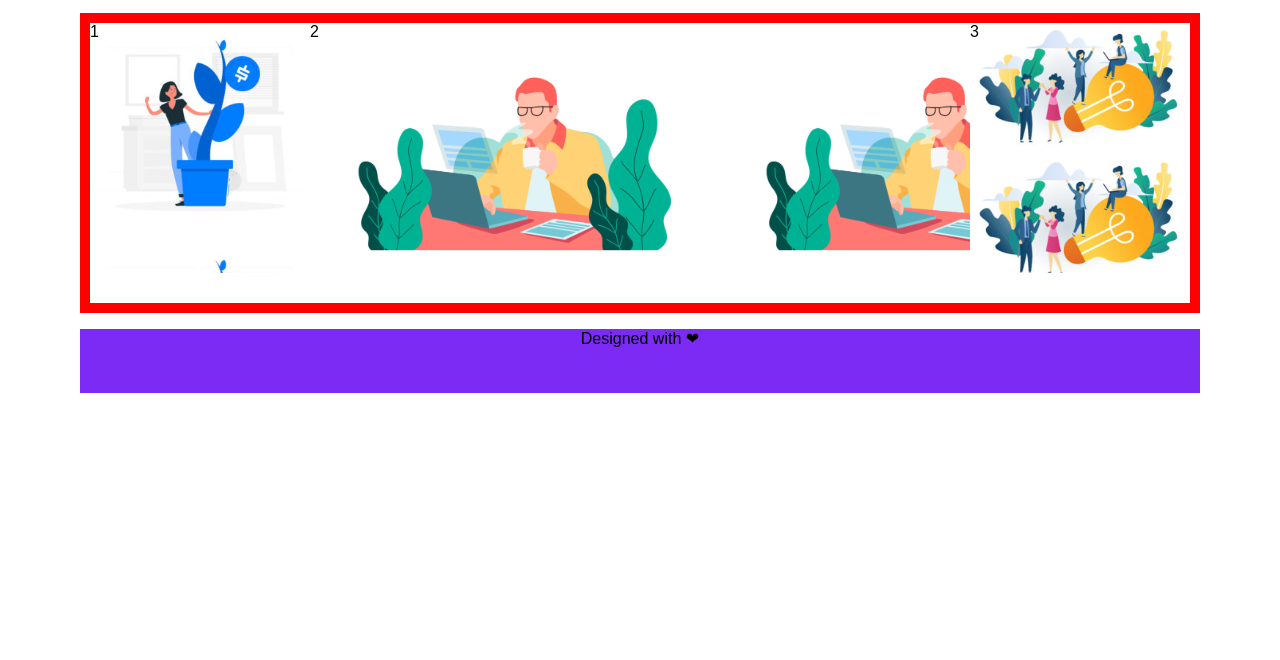
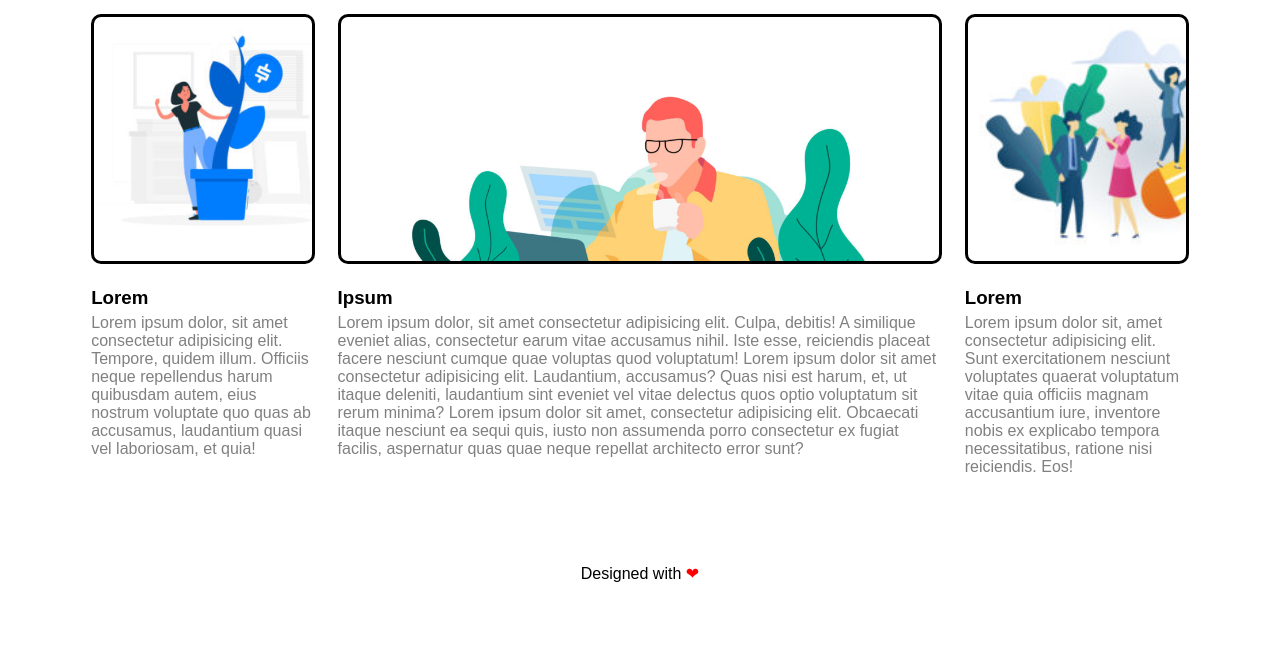
Before and after one commit to Martino888/htmlcss-wp, a plain HTML site: page index.html in a window 1280 px wide. Shown: the part 715-1375 px from the top of the page. Before the commit the page ends 1140 px from the top, so only its background shows below. Drawn offline with Linux system fonts and the light colour scheme.

```diff
--- a/css/style.css
+++ b/css/style.css
@@ -17,7 +17,8 @@
 }
 
 .logo{
-    height: 100px;
+    height: 70px;
+    margin: 10px;
 }
 
 ul{
@@ -37,7 +38,7 @@
 }
 
 .banner{
-    background-image: url(../img/banner.jpg);
+    background-image: url(../img/banner.jpg);opacity: ;
     height: 27rem;
     margin-bottom: 2em;
     border-radius: 5px;
@@ -45,10 +46,12 @@
     color: white;
     background-position: center;
     background-size: initial;
+    background-color: black;
 }
 
 .text{
-    position: relative;top: 18rem;left: 3rem;
+    padding-top: 18rem;
+    padding-left: 3rem;
 }
 
 .gray{
@@ -61,9 +64,9 @@
 
 .container .clearfix{
     max-width: auto;
-    height: 300px;
+    height: auto;
     margin: 0;
-    border: 10px solid red;
+
 }
 
 .clearfix:after {
@@ -72,34 +75,70 @@
     clear: both;
 }
 
+.boxtext{
+float: left;
+margin: 1%;
+background-size: cover;
+}
+
 .box{
     float: left;
+    border-radius: 10px;
+    border: solid black;
+    margin: 1%;
 }
 .box1{
     width: 20%;
     height: 250px;
     background-image: url(../img/img-1.jpg);
-    background-size: contain;
+    background-size: cover;
 }
 
 .box2{
-    width: 60%;
+    width: 54%;
     height: 250px;
     background-image: url(../img/banner-2.jpg);
-    background-size: contain;
-    background;
+    background-size: cover;
+
 }
 
 .box3 {
     width: 20%;
     height: 250px;
     background-image: url(../img/img-3.jpg);
-    background-size: contain;
+    background-size: cover;
+}
+
+.box4{
+    width: 20%;
+    height: 250px;
+}
+
+.box5{
+    width: 54%;
+    height: 250px;
+}
+
+h3{
+    margin-bottom: 5px;
+    color: black;
+}
+.colortext{
+    color: gray;
+}
+.heart{
+    color: red;
 }
 
 .footerx{
-    background-color:  rgb(124, 43, 244);
+
     width: 100%;
     height: 4em;margin-top: 1em;
     text-align:center ;
 }
+@media (max-width:768px) {
+    .boxtext{
+        width:130%;
+    }
+
+}
--- a/index.html
+++ b/index.html
@@ -50,15 +50,40 @@
 <!--main-->
     <main>
         <div class= "container clearfix">
-            <div class="box1 box">1</div>
-            <div class="box2 box">2</div>
-            <div class="box3 box">3</div>
+            <div class="box1 box"></div>
+            <div class="box2 box"></div>
+            <div class="box3 box"></div>
+        </div>
+        <div class= "container clearfix">
+            <div class="box4 boxtext colortext">
+                <h3>
+                    Lorem
+                </h3>
+                <p>
+                    Lorem ipsum dolor, sit amet consectetur adipisicing elit. Tempore, quidem illum. Officiis neque repellendus harum quibusdam autem, eius nostrum voluptate quo quas ab accusamus, laudantium quasi vel laboriosam, et quia!
+                </p>
+            </div>
+            <div class="box5 boxtext colortext">
+                <h3>
+                    Ipsum
+                </h3>
+                <p>Lorem ipsum dolor, sit amet consectetur adipisicing elit. Culpa, debitis! A similique eveniet alias, consectetur earum vitae accusamus nihil. Iste esse, reiciendis placeat facere nesciunt cumque quae voluptas quod voluptatum! Lorem ipsum dolor sit amet consectetur adipisicing elit. Laudantium, accusamus? Quas nisi est harum, et, ut itaque deleniti, laudantium sint eveniet vel vitae delectus quos optio voluptatum sit rerum minima? Lorem ipsum dolor sit amet, consectetur adipisicing elit. Obcaecati itaque nesciunt ea sequi quis, iusto non assumenda porro consectetur ex fugiat facilis, aspernatur quas quae neque repellat architecto error sunt?
+                </p>
+            </div>
+            <div class="box4 boxtext colortext">
+                <h3>
+                    Lorem
+                </h3>
+                <p>
+                    Lorem ipsum dolor sit, amet consectetur adipisicing elit. Sunt exercitationem nesciunt voluptates quaerat voluptatum vitae quia officiis magnam accusantium iure, inventore nobis ex explicabo tempora necessitatibus, ratione nisi reiciendis. Eos!
+                </p>
+            </div>
         </div>
     </main>
 <!--footer-->
     <footer>
         <section class="footerx">
-            Designed with &#10084;
+            Designed with <span class="heart">&#10084;</span>
         </section>
     </footer>
     </div>
```
